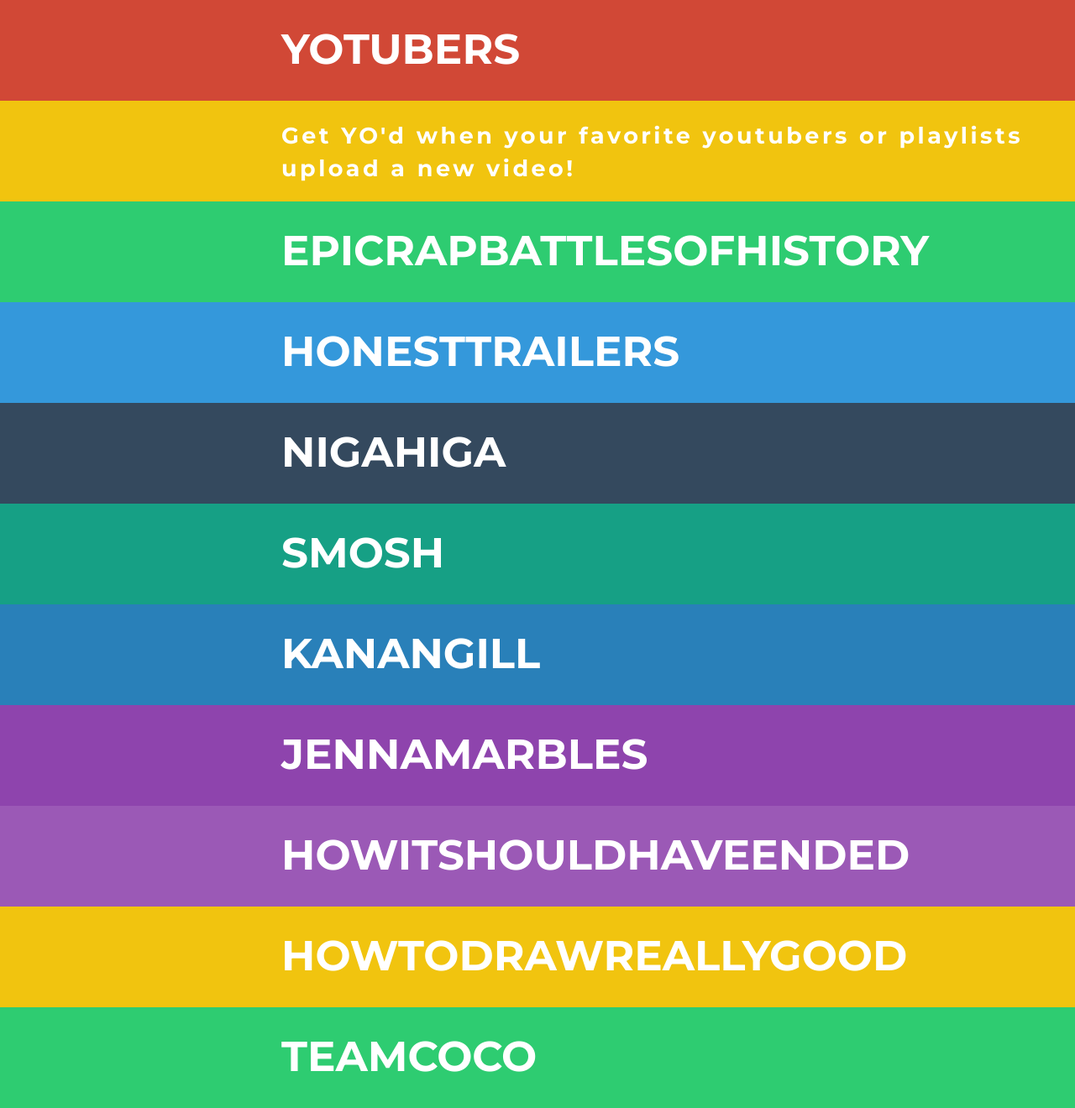
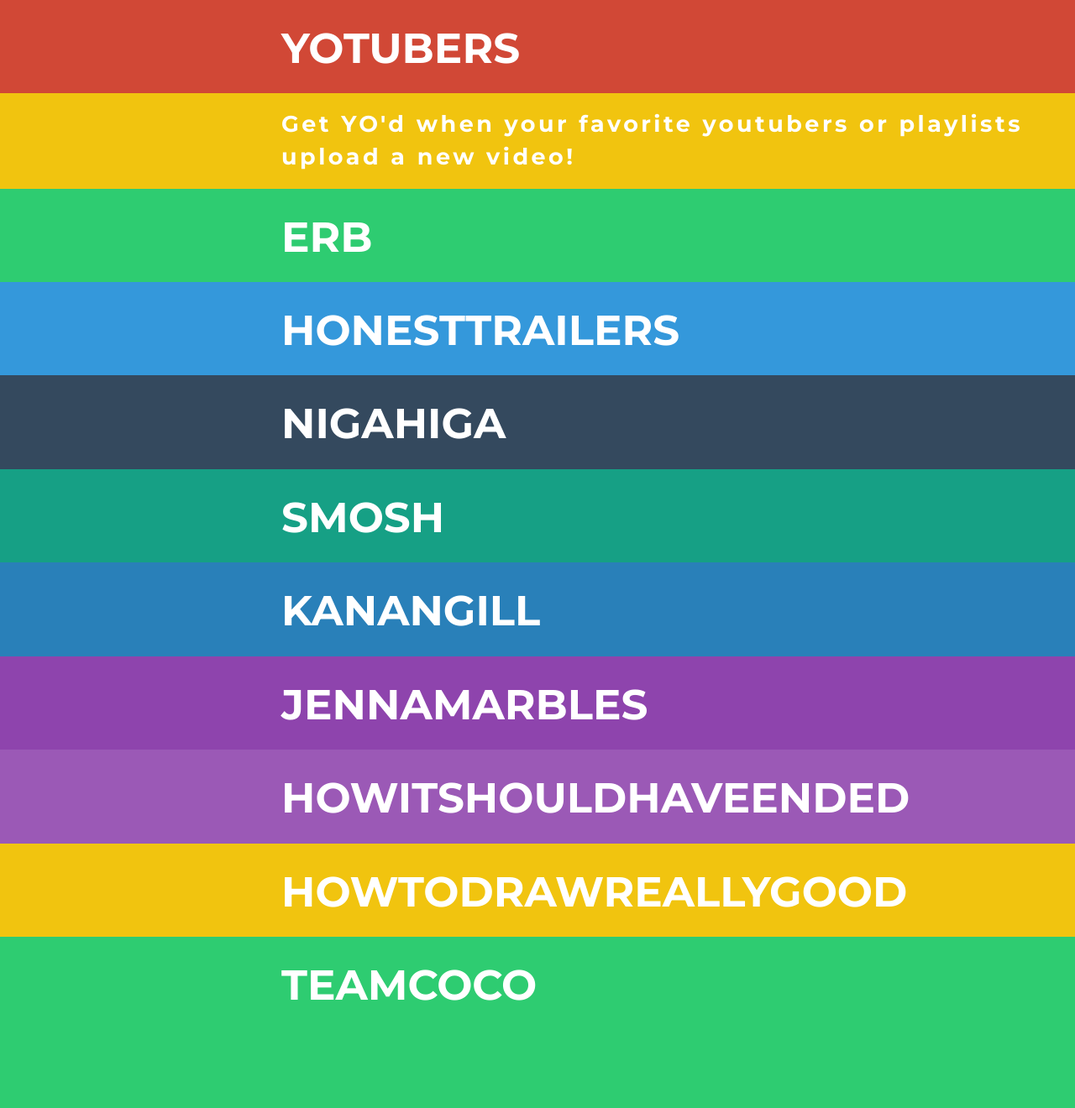
Before and after one commit to fluke/yotube, a Python web app: template templates/main.html in a window 1280 px wide. Shown: the whole page at 84% size. After the commit the page ends 1192 px from the top, so only its background shows below. Run offline with Jinja, Linux system fonts and the light colour scheme; the template is opened without the code that fills it, so the values that code supplies are empty; some libraries are stand-ins or nearby versions.

Commit message:
UI fixes

```diff
--- a/static/main.css
+++ b/static/main.css
@@ -16,13 +16,12 @@
 }
 
 .yotuber {
-	height: 120px;
-	padding: 23px 0;
+	padding: 18px 0;
 	font-size: 50px;
 	overflow: hidden;
 }
 
-p { word-break: break-all; margin-bottom: 0; }
+p { word-break: break-all; margin-bottom: 0; margin-top: 4px; }
 
 small {
 	text-transform: none;
@@ -35,10 +34,11 @@
 }
 
 img {
-	max-height: 100%;
+	max-height: 100;
+	border-radius: 50%;
 }
 
-@media screen and (max-width: 480px) {
+@media screen and (max-width: 768px) {
 	.yopic {
 		display: none;
 	}
--- a/templates/main.html
+++ b/templates/main.html
@@ -24,7 +24,7 @@
         <img src="">
       </div>
       <div class="col-sm-9">
-        <p>EPICRAPBATTLESOFHISTORY</p>
+        <p>ERB</p>
       </div>
     </div>
     <div data-username="screenjunkies" class="col-sm-12 yotuber clearfix">
```
